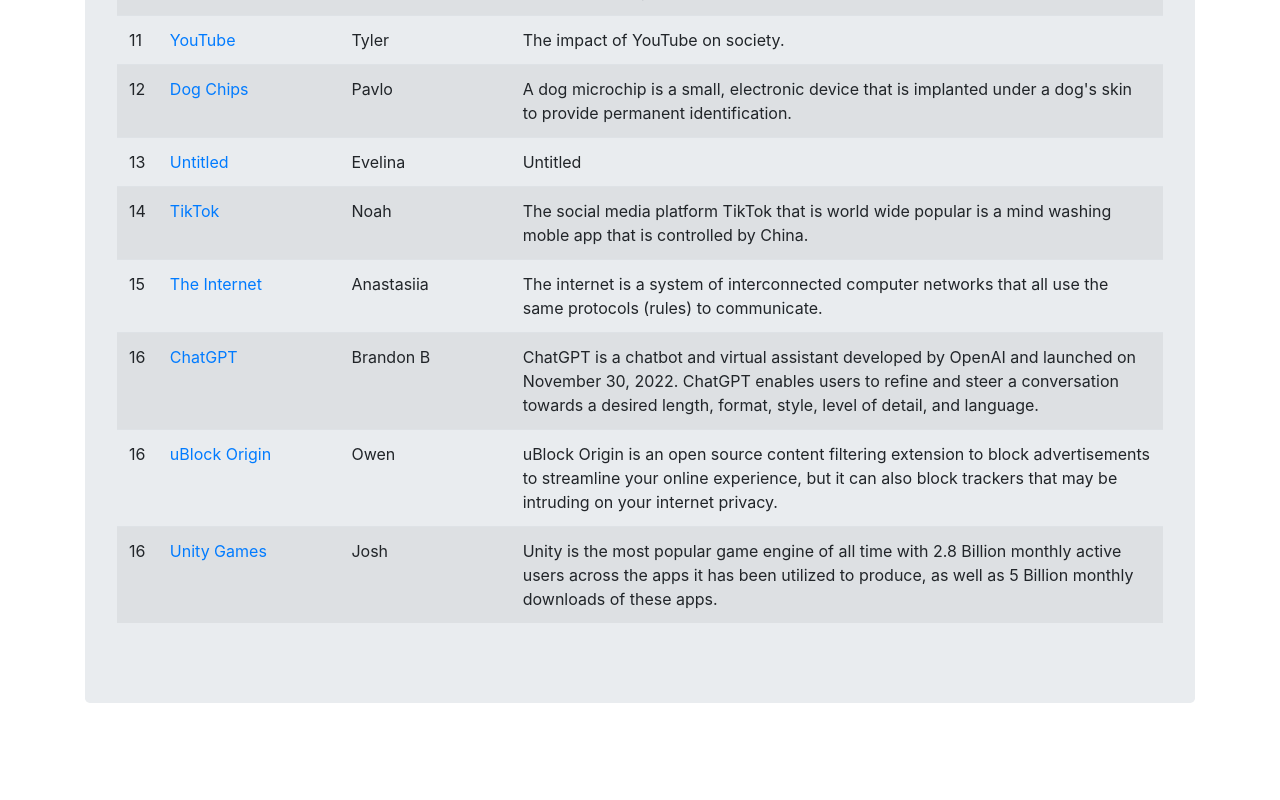
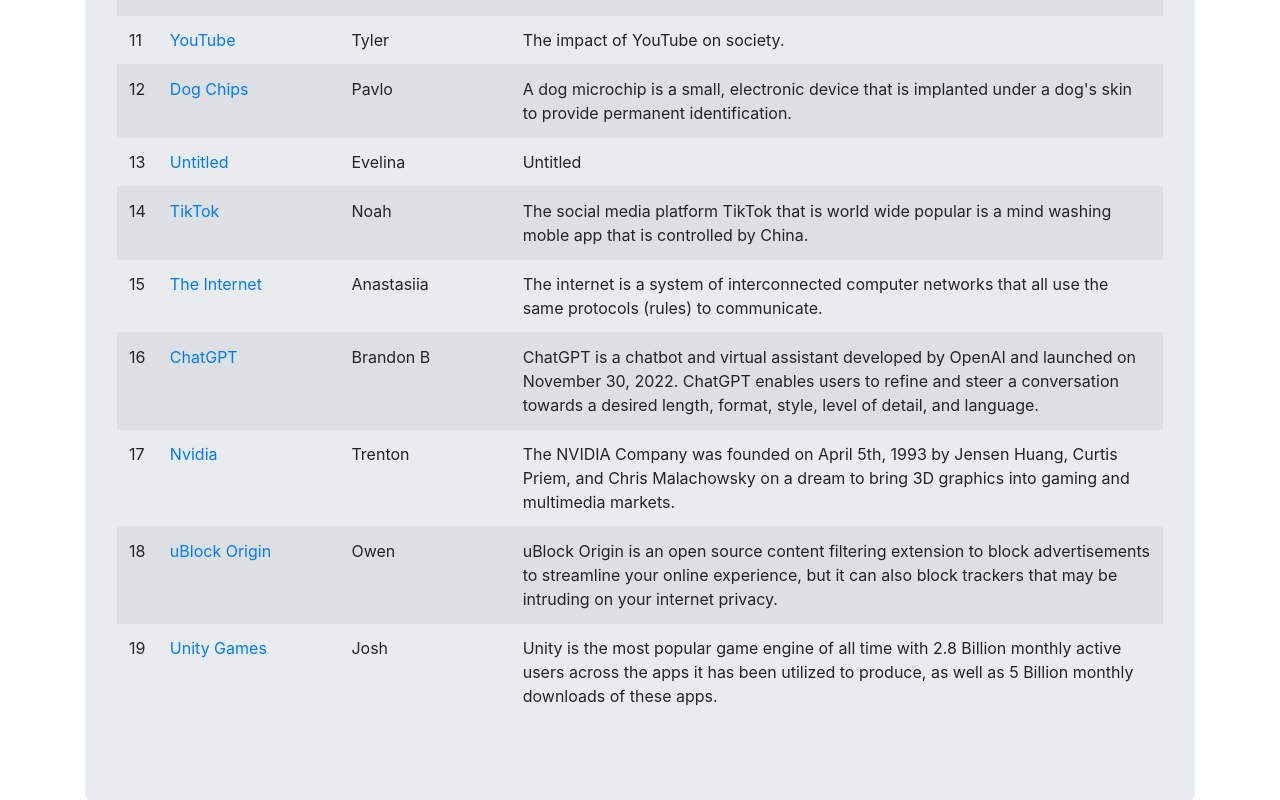
Before and after one commit to Westfield-Codes/netpedia-24, a plain HTML site: page index.html in a window 1280 px wide. Shown: the part 996-1796 px from the top of the page. Before the commit the page ends 1699 px from the top, so only its background shows below. Drawn offline with nearby package versions, Linux system fonts and the light colour scheme.

Commit message:
Added Trenton

```diff
--- a/index.html
+++ b/index.html
@@ -159,7 +159,14 @@
             </td>
           </tr>
           <tr>
-            <td>16</td>
+            <td>17</td>
+            <td><a target="_blank" href="https://westfield-codes.github.io/netpedia-entry-trentonwhs/">Nvidia</a></td>
+            <td>Trenton</td>
+            <td><a href="http://csszengarden.com/210"></a></td>
+            <td>The NVIDIA Company was founded on April 5th, 1993 by Jensen Huang, Curtis Priem, and Chris Malachowsky on a dream to bring 3D graphics into gaming and multimedia markets.</td>
+          </tr>
+          <tr>
+            <td>18</td>
             <td><a target="_blank" href="https://westfield-codes.github.io/netpedia-entry-osheaffer/">uBlock Origin</a></td>
             <td>Owen</td>
             <td><a href="http://csszengarden.com/210"></a></td>
@@ -167,7 +174,7 @@
             </td>
           </tr>
           <tr>
-            <td>16</td>
+            <td>19</td>
             <td><a target="_blank" href="https://westfield-codes.github.io/netpedia-entry-JoshWestfield/">Unity Games</a></td>
             <td>Josh</td>
             <td><a href="http://csszengarden.com/210"></a></td>
```
